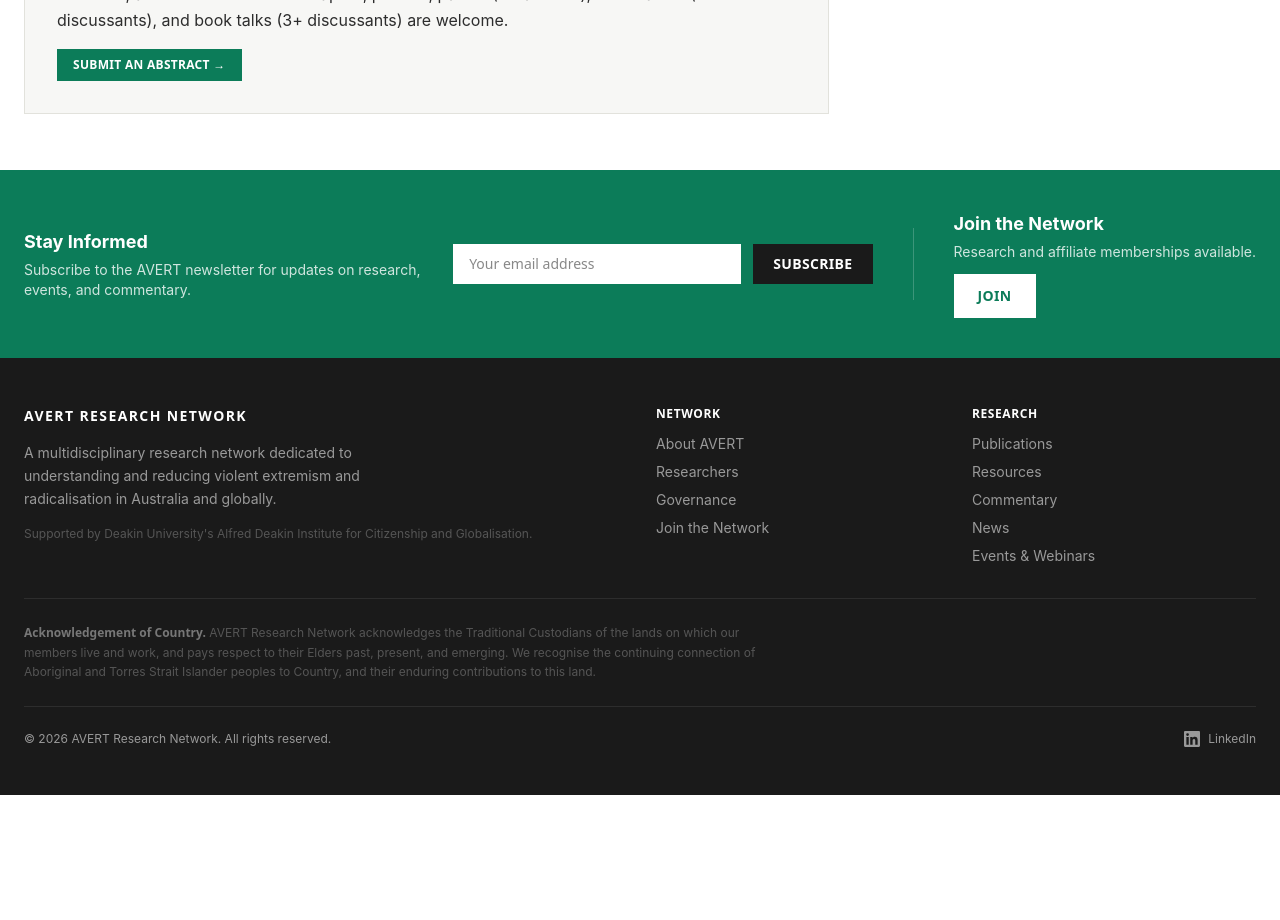
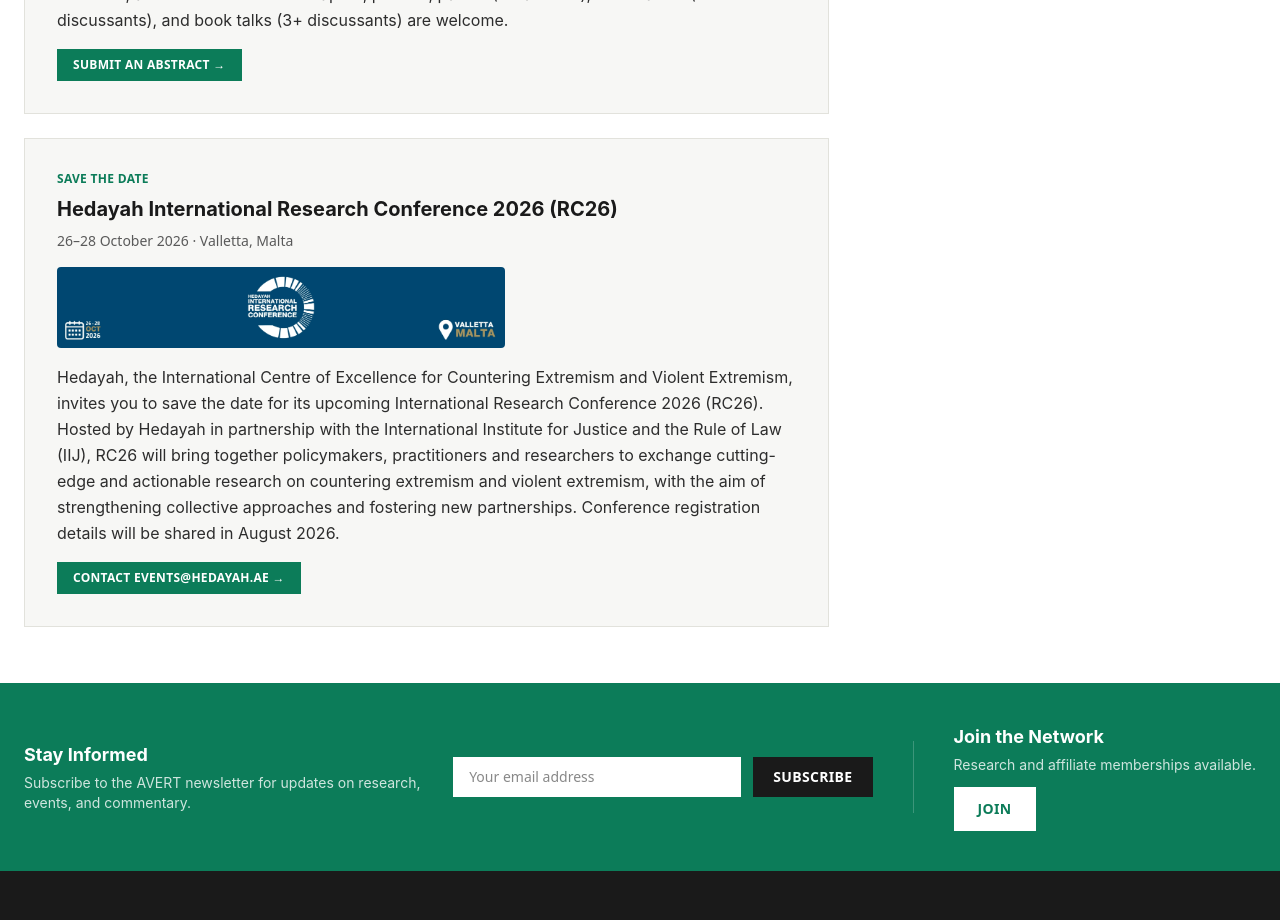
Before and after one commit to callumjones1/avert-website, a Next.js app: page /opportunities in a window 1280 px wide. Shown: the part 840-1760 px from the top of the page. Before the commit the page ends 1635 px from the top, so only its background shows below. Built offline with nearby package versions, Linux system fonts and the light colour scheme.

Commit message:
add Hedayah RC26 save-the-date to August newsletter and Opportunities page

```diff
--- a/app/opportunities/page.js
+++ b/app/opportunities/page.js
@@ -50,6 +50,30 @@
                 Submit an Abstract →
               </a>
             </div>
+
+            <div className="border border-[#e2e2dc] bg-[#f7f7f5] p-8 mt-6">
+              <p className="text-xs uppercase tracking-wide text-[#0c7c59] font-semibold font-sans mb-2">Save the Date</p>
+              <h3 className="text-xl font-bold text-[#1a1a1a] mb-2">
+                Hedayah International Research Conference 2026 (RC26)
+              </h3>
+              <p className="text-[#5a5a5a] text-sm font-sans mb-4">
+                26–28 October 2026 &middot; Valletta, Malta
+              </p>
+              <img
+                src="/images/hedayah-rc26-save-the-date.jpg"
+                alt="Hedayah International Research Conference 2026 — 26-28 October 2026, Valletta, Malta"
+                className="w-full max-w-md rounded mb-4"
+              />
+              <p className="text-[#2d2d2d] leading-relaxed mb-4">
+                Hedayah, the International Centre of Excellence for Countering Extremism and Violent Extremism, invites you to save the date for its upcoming International Research Conference 2026 (RC26). Hosted by Hedayah in partnership with the International Institute for Justice and the Rule of Law (IIJ), RC26 will bring together policymakers, practitioners and researchers to exchange cutting-edge and actionable research on countering extremism and violent extremism, with the aim of strengthening collective approaches and fostering new partnerships. Conference registration details will be shared in August 2026.
+              </p>
+              <a
+                href="mailto:events@hedayah.ae"
+                className="inline-block bg-[#0c7c59] text-white hover:bg-[#0a6b4d] px-4 py-2 text-xs font-semibold uppercase tracking-wide transition-colors font-sans"
+              >
+                Contact events@hedayah.ae →
+              </a>
+            </div>
           </div>
 
           <div className="space-y-4">
```
Also changed, not shown: data/newsletters.json, public/images/hedayah-rc26-save-the-date.jpg (added).
